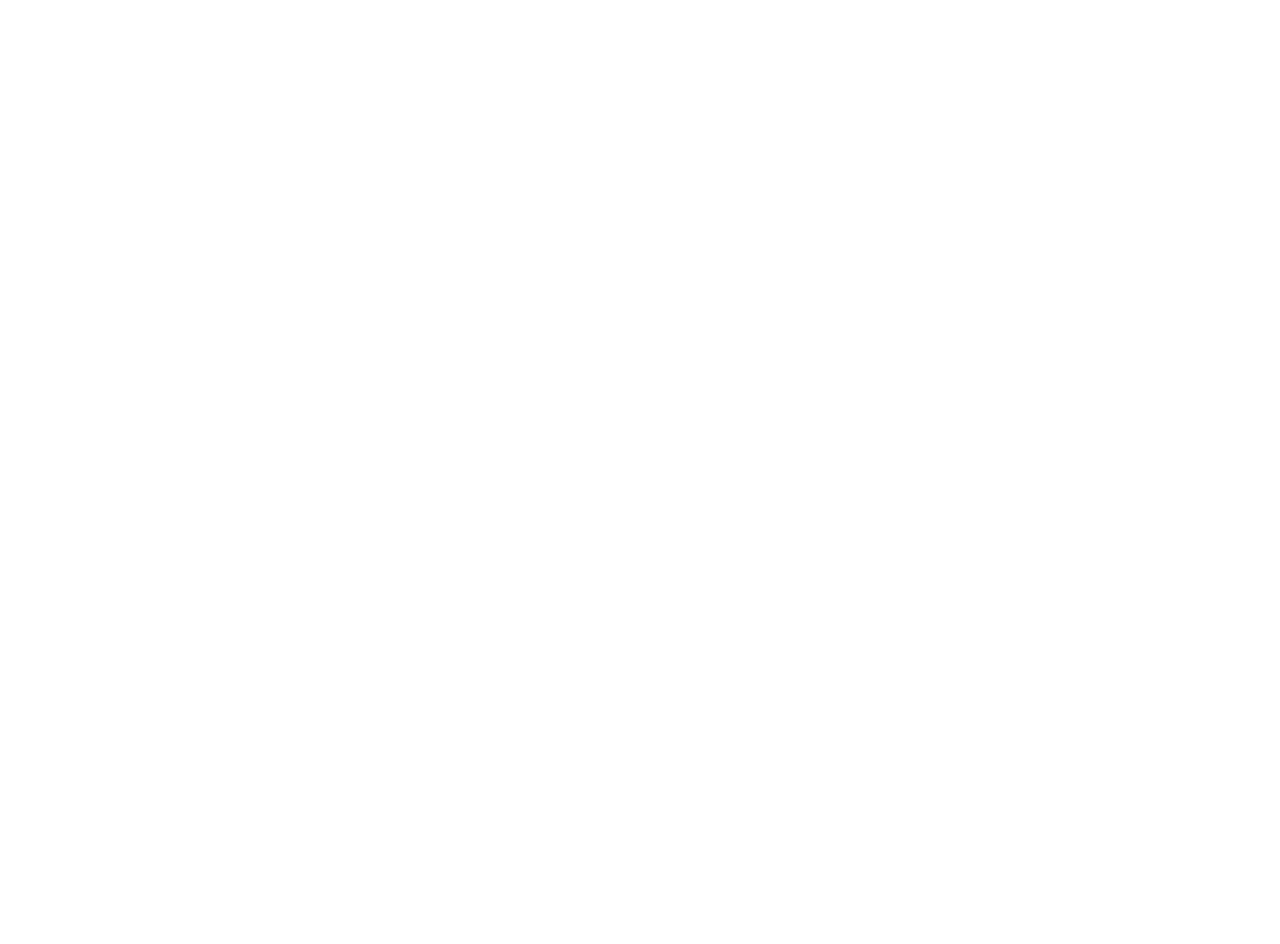
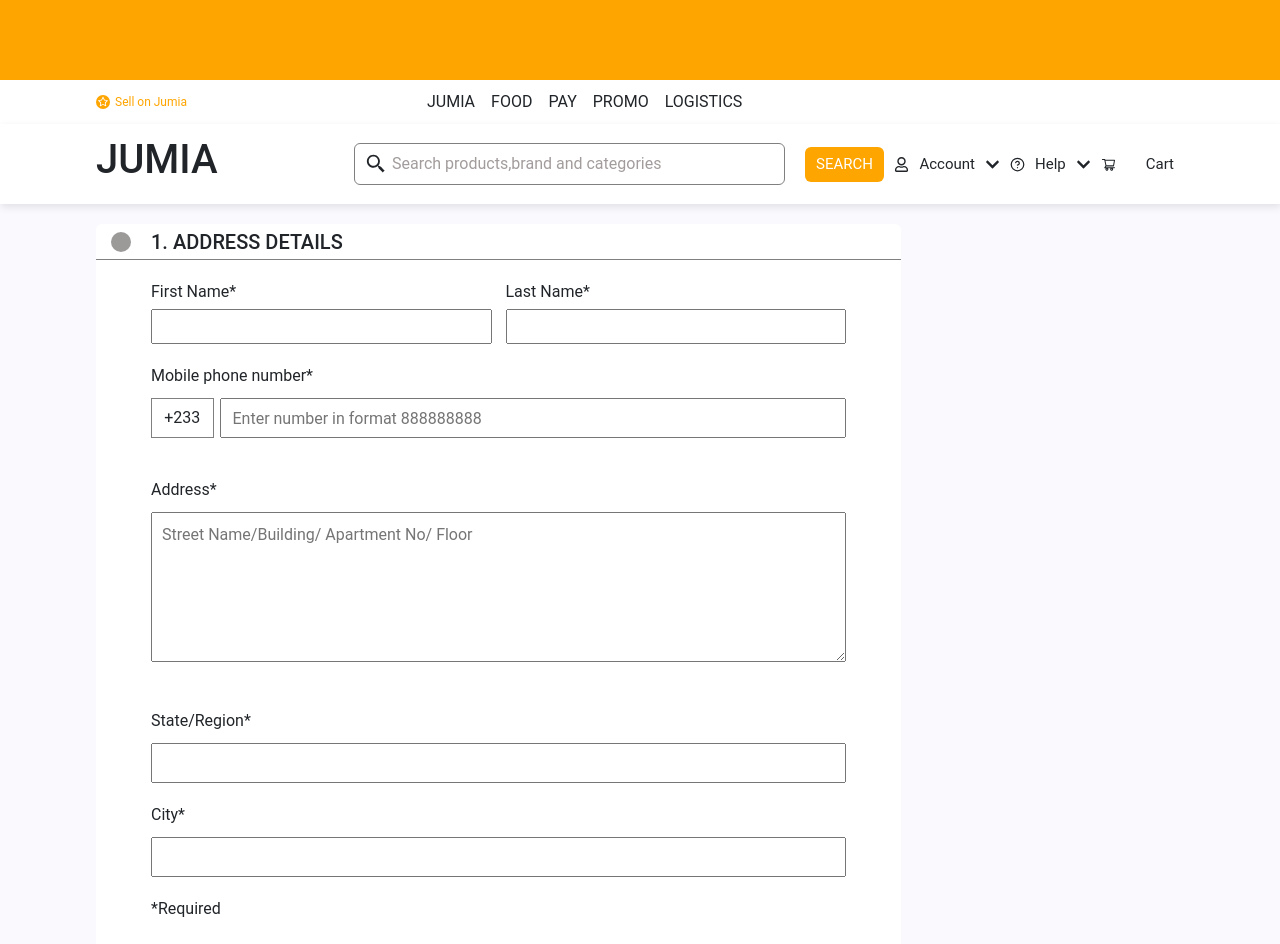
Before and after one commit to profnike/jumiaclone, a React (Create React App) app: page /onepage/checkout/address in a window 1280 px wide. Before the commit this address had no page. Shown: the top 944 px of the page. Before the commit the page ends 800 px from the top, so only its background shows below. Built offline with nearby package versions, Linux system fonts and the light colour scheme.

Commit message:
working on checkout page

```diff
--- a/src/App.js
+++ b/src/App.js
@@ -6,7 +6,9 @@
 import Cart from './Pages/Cart/Cart'
 import './App.css';
 import Createaccount from './Pages/Createaccount/Createaccount';
+
 import LoginCreate from './Pages/LoginCreate/LoginCreate';
+import Checkout from './Pages/Checkout/Checkout';
 
 function App() {
   return (
@@ -18,6 +20,7 @@
       <Route exact path="/Cart" element={<Cart/>}/>
       <Route exact path="/Createaccount" element={<Createaccount/>}/>
       <Route exact path="/customer/account/login" element={<LoginCreate/>}/>
+      <Route exact path="/onepage/checkout/address" element={<Checkout/>}/>
       </Routes>
       {/* const params=useParams()
     let current=params.id
--- /dev/null
+++ b/src/Pages/Checkout/Checkout.css
@@ -0,0 +1,138 @@
+*{
+    padding: 0;
+    margin: 0;
+    box-sizing: border-box;
+}
+.inner-checkout{
+    width: 85%;
+    margin: 20px auto;
+
+}
+.checkout-inner-container{
+    background-color: #FAFAFE;
+    display: flex;
+    justify-content: space-between;
+}
+.checkout-areas{
+    background-color: white;
+    border-radius: 6px;
+    margin-bottom: 15px;
+}
+.inner-checkout-left{
+
+    width: 74%;
+    margin-right: 1%;
+
+    text-align: left;
+}
+.inner-checkout-rightt{
+    background-color: white;
+    width: 25%;
+    border-radius: 6px;
+}
+.section-one{
+
+    display: flex;
+    justify-content: flex-start;
+    align-items: center;
+    height: 35px;
+}
+.section-one h5{
+    margin-bottom: 0;
+}
+.circle-one{
+    border-radius: 100%;
+    margin-right: 20px;
+    background-color: rgb(156, 153, 153);
+    height: 20px;
+    width: 20px;
+    margin-left: 15px;
+}
+.section-two{
+    padding-left: 55px;
+    padding-right: 55px;
+    padding-bottom: 20px;
+    text-align: left;
+    border-top: 1px solid grey;
+}
+.section-two button{
+    width: 100%;
+    color: white;
+    background-color: orange;
+    font-weight: bold;
+    font-size: 14px;
+    border-radius: 4px;
+    height: 40px;
+    border: none;
+    margin-top: 25px;
+}
+.checkout-sectwo-input{
+    display: flex;
+    width: 100%;
+   margin-top: 20px;
+    margin-bottom: 20px;
+}
+.checkout-sectwo-input-div{
+    width: 50%;
+}
+.checkout-sectwo-input-div-left{
+    margin-right: 2%;
+}
+.checkout-sectwo-input-div input{
+    width: 100%;
+    height: 35px;
+    padding: 10px;
+    margin-top: 5px;
+}
+.mobile-code-checkout{
+    border: 1px solid grey;
+    width: 9%;
+    height: 40px;
+    margin-right: 1%;
+    display: flex;
+    justify-content: center;
+    align-items: center;
+    padding: 3px;
+    margin-bottom: 0;
+}
+.code-and-phone-checkout{
+    display: flex;
+    justify-content: flex-start;
+    align-items: flex-end;
+
+}
+.code-and-phone-checkout input{
+    width: 90%;
+    height: 40px;
+    padding: 10px;
+    margin-top: 10px;
+    align-self: center;
+}
+.parag-textarea textarea{
+    height: 150px;
+    width: 100%;
+    padding: 10px;
+    margin-top: 10px;
+}
+.parag-textarea{
+    margin-top: 40px;
+    margin-bottom: 40px;
+}
+.parag-textarea-state input{
+    height: 40px;
+    width: 100%;
+    padding: 10px;
+    margin-top: 10px;
+}
+.parag-textarea-state{
+    margin-bottom: 20px;
+}
+.parag-textarea-city input{
+    height: 40px;
+    width: 100%;
+    padding: 10px;
+    margin-top: 10px;
+}
+.parag-textarea-city{
+    margin-bottom: 20px;
+}
--- /dev/null
+++ b/src/Pages/Checkout/Checkout.js
@@ -0,0 +1,84 @@
+import React from 'react'
+import Header from '../../Components/Header/Header'
+import { useState } from 'react'
+import '../Checkout/Checkout.css'
+
+const Checkout = () => {
+    const[address, setAddress]=useState(true)
+    const[payment, setPayment]=useState(false)
+    const[delivery, setDelivery]=useState(false)
+  return (
+    <div>
+        <Header>
+        <div className='checkout-inner-container'>
+            <div className='inner-checkout'>
+                <div className='inner-checkout-left'>
+                    {address===true?
+                    (<div className='checkout-areas'>
+                    <section className='section-one'>
+                        <p className='circle-one'></p>
+                        <h5>1. ADDRESS DETAILS</h5>
+                    </section>
+                    <section className='section-two'>
+                        <div className='checkout-sectwo-input'>
+                            <div className='checkout-sectwo-input-div checkout-sectwo-input-div-left'>
+                                <p>First Name*</p>
+                            <input />
+                            </div>
+
+                            <div className='checkout-sectwo-input-div'>
+                                <p>Last Name*</p>
+                            <input />
+                            </div>
+                        </div>
+                        <div >
+                            <p>Mobile phone number*</p>
+                            <div className='code-and-phone-checkout'>
+                                <div className='mobile-code-checkout'>
+                                    +233
+                                </div>
+                            <input placeholder='Enter number in format 888888888'/>
+                            </div>
+                        </div>
+                        <div className='parag-textarea'>
+                            <p>Address*</p>
+                            <textarea placeholder='Street Name/Building/ Apartment No/ Floor'/>
+                        </div>
+                        <div className='parag-textarea-state'>
+                            <p>State/Region*</p>
+                            <input/>
+                        </div>
+                        <div className='parag-textarea-city'>
+                            <p>City*</p>
+                            <input />
+                        </div>
+                        <p>*Required</p>
+                        <button onClick={(()=>{setAddress(false)})}>SAVE AND CONTINUE</button>
+                    </section>
+                    </div>) :
+                    (<div>
+                         <section className='section-one'>
+                        <p className='circle-one'></p>
+                        <h5>1. ADDRESS DETAILS</h5>
+                    </section>
+                    <section className='section-two'>
+                        Myname is great
+                        </section>
+                    </div>)
+                }
+                    <div className='checkout-areas'>
+                    <section className='section-one'>
+                        <p className='circle-one'></p>
+                        <h5>2. DELIVERY METHOD</h5>
+                    </section>
+                    </div>
+                </div>
+                <div className='inner-checkout-right'></div>
+            </div>
+        </div>
+      </Header>
+    </div>
+  )
+}
+
+export default Checkout
--- a/src/Pages/Createaccount/Createaccount.js
+++ b/src/Pages/Createaccount/Createaccount.js
@@ -42,7 +42,7 @@
             <div className='checkbox-and-parag'>
               <p>I want to receive Jumia Newsletters with best deals and offers</p>
             </div>
-            <button>CREATE ACCOUNT</button>
+            <button onClick={(()=>{navigate("/onepage/checkout/address")})}>CREATE ACCOUNT</button>
             <div className='already-have-acct-div'>
             <p>Already have an account</p>
             <h5 onClick={(()=>{navigate("/customer/account/login")})}>LOGIN</h5>
```
